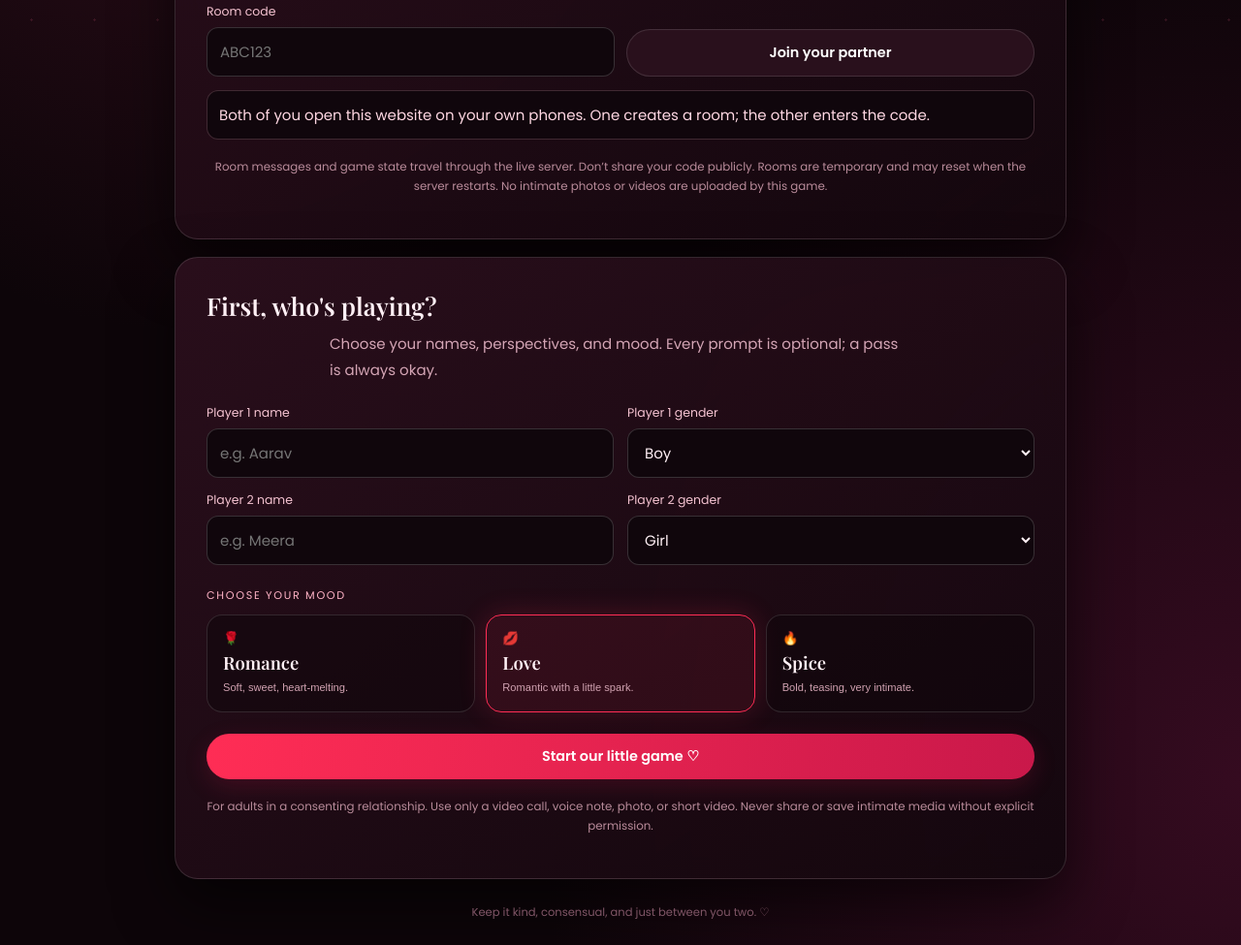
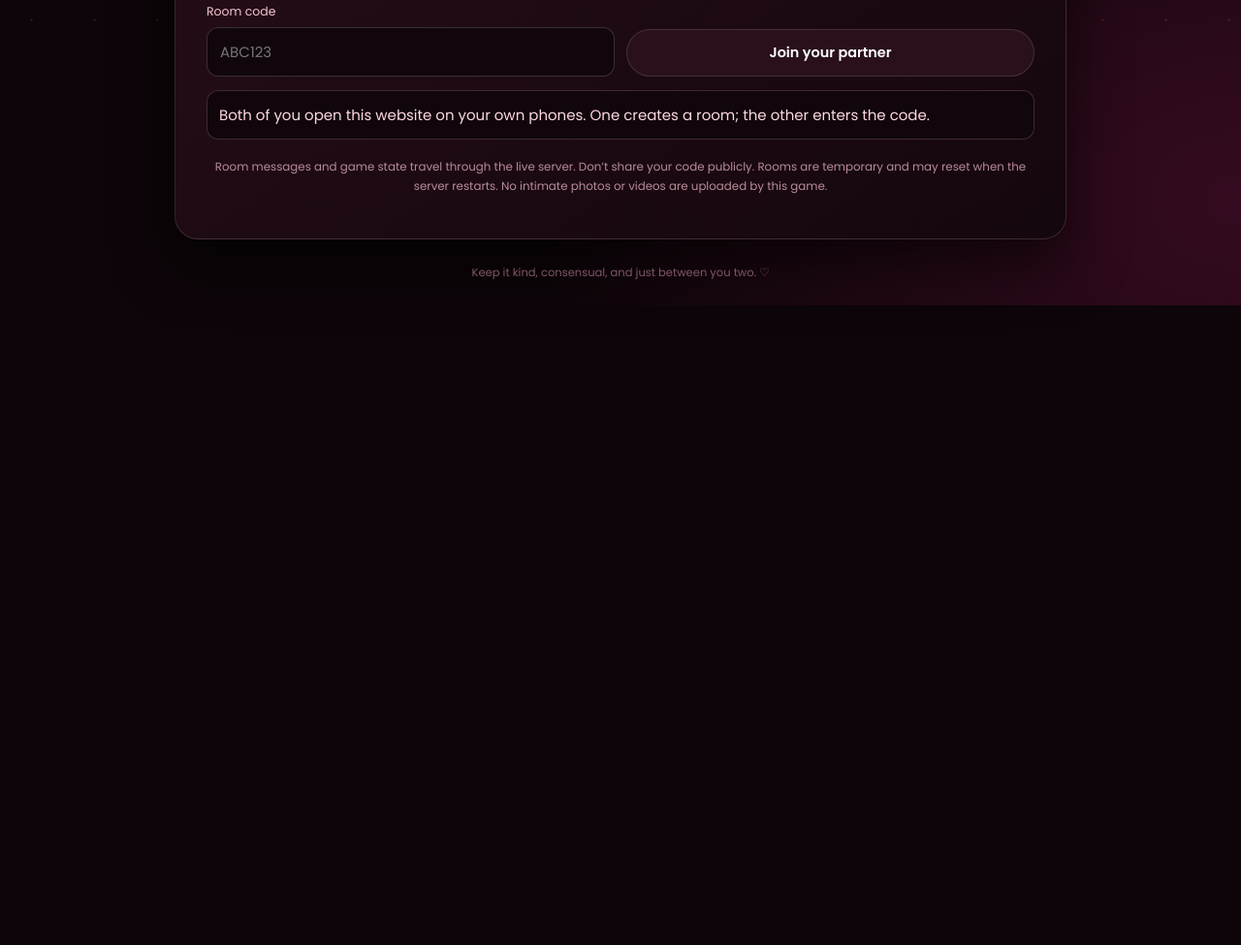
Before and after one commit to kaivalyajoshi20/distance-ke-beech, a website: page index.html in a window 1280 px wide. Shown: the part 767-1742 px from the top of the page at 97% size. After the commit the page ends 1082 px from the top, so only its background shows below. Drawn offline with nearby package versions, Linux system fonts and the light colour scheme.

Commit message:
Show setup only after both players connect

```diff
--- a/index.html
+++ b/index.html
@@ -24,7 +24,7 @@
 <div class="online-status" id="onlineStatus" aria-live="polite">Both of you open this website on your own phones. One creates a room; the other enters the code.</div>
 <p class="note">Room messages and game state travel through the live server. Don’t share your code publicly. Rooms are temporary and may reset when the server restarts. No intimate photos or videos are uploaded by this game.</p>
 </section>
-<section id="setup" class="panel"><h2>First, who's playing?</h2><p class="subtle">Choose your names, perspectives, and mood. Every prompt is optional; a pass is always okay.</p>
+<section id="setup" class="panel hidden"><h2>First, who's playing?</h2><p class="subtle">Choose your names, perspectives, and mood. Every prompt is optional; a pass is always okay.</p>
 <div class="grid" style="margin-top:22px"><div class="field"><label for="n1">Player 1 name</label><input id="n1" maxlength="24" placeholder="e.g. Aarav"></div><div class="field"><label for="g1">Player 1 gender</label><select id="g1"><option>Boy</option><option>Girl</option></select></div><div class="field"><label for="n2">Player 2 name</label><input id="n2" maxlength="24" placeholder="e.g. Meera"></div><div class="field"><label for="g2">Player 2 gender</label><select id="g2"><option>Girl</option><option>Boy</option></select></div></div>
 <div class="label">Choose your mood</div><div class="modes"><button class="mode" data-mode="romance"><span>🌹</span><b>Romance</b><small>Soft, sweet, heart-melting.</small></button><button class="mode active" data-mode="love"><span>💋</span><b>Love</b><small>Romantic with a little spark.</small></button><button class="mode" data-mode="spice"><span>🔥</span><b>Spice</b><small>Bold, teasing, very intimate.</small></button></div><button class="btn full" id="start">Start our little game ♡</button><p class="note">For adults in a consenting relationship. Use only a video call, voice note, photo, or short video. Never share or save intimate media without explicit permission.</p></section>
 <section id="game" class="panel hidden"><div class="topline"><h2 id="heading">Love Mode</h2><div class="stats"><span class="stat">Card <b id="round">1</b>/<b id="total">42</b></span><span class="stat">Turn: <b id="turnName">Player</b></span></div></div><div class="progress"><div id="bar"></div></div><div class="turn" id="turnText">Your turn</div><div class="choice"><button class="btn alt selected" id="truth">♡ Truth</button><button class="btn alt" id="dare">✦ Dare</button></div><article class="card" id="card" aria-live="polite"><div class="icon">♡</div><div class="type">Your next little secret</div><p class="prompt">Ready to get a little closer?</p><small>Choose Truth or Dare, then reveal your card.</small></article><div class="actions"><button class="btn" id="draw">Reveal a card</button><button class="btn alt" id="pass">Pass this one</button></div><div class="scores" id="scores"></div><p class="note">No physical actions together are required. A prompt may be skipped at any time, without explanation.</p></section>
```
